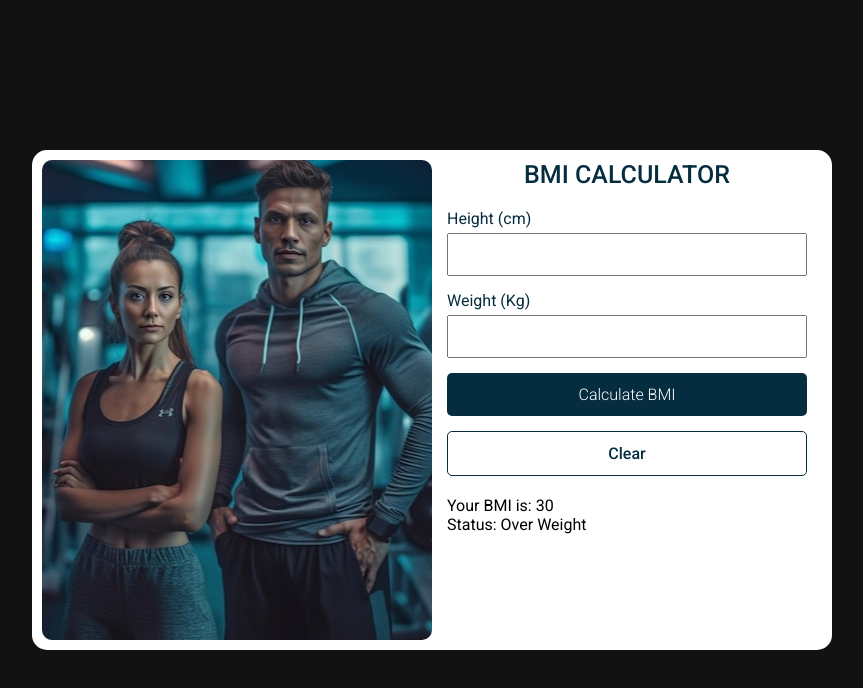
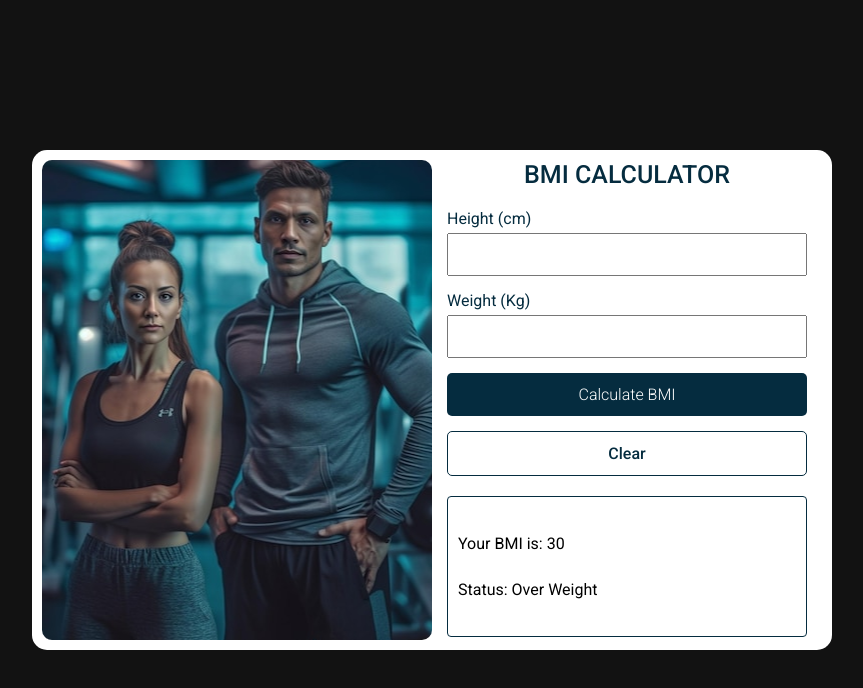
Before and after one commit to Harishanth03/bmi-calculator, a React (Vite) app: page / in a window 1280 px wide. Shown: the top 688 px of the page, without its empty margins (208-1071 px from the left). Built offline with nearby package versions, Linux system fonts and the light colour scheme.

Commit message:
BMI calculator frontend

```diff
--- a/src/App.css
+++ b/src/App.css
@@ -100,3 +100,14 @@
   border: 1px solid #052C3F;
   margin-bottom: 20px;
 }
+.results
+{
+  padding: 10px;
+  border: 1px solid #052C3F;
+  border-radius: 4px;
+}
+
+.results p
+{
+  margin: 27px 0;
+}
```
